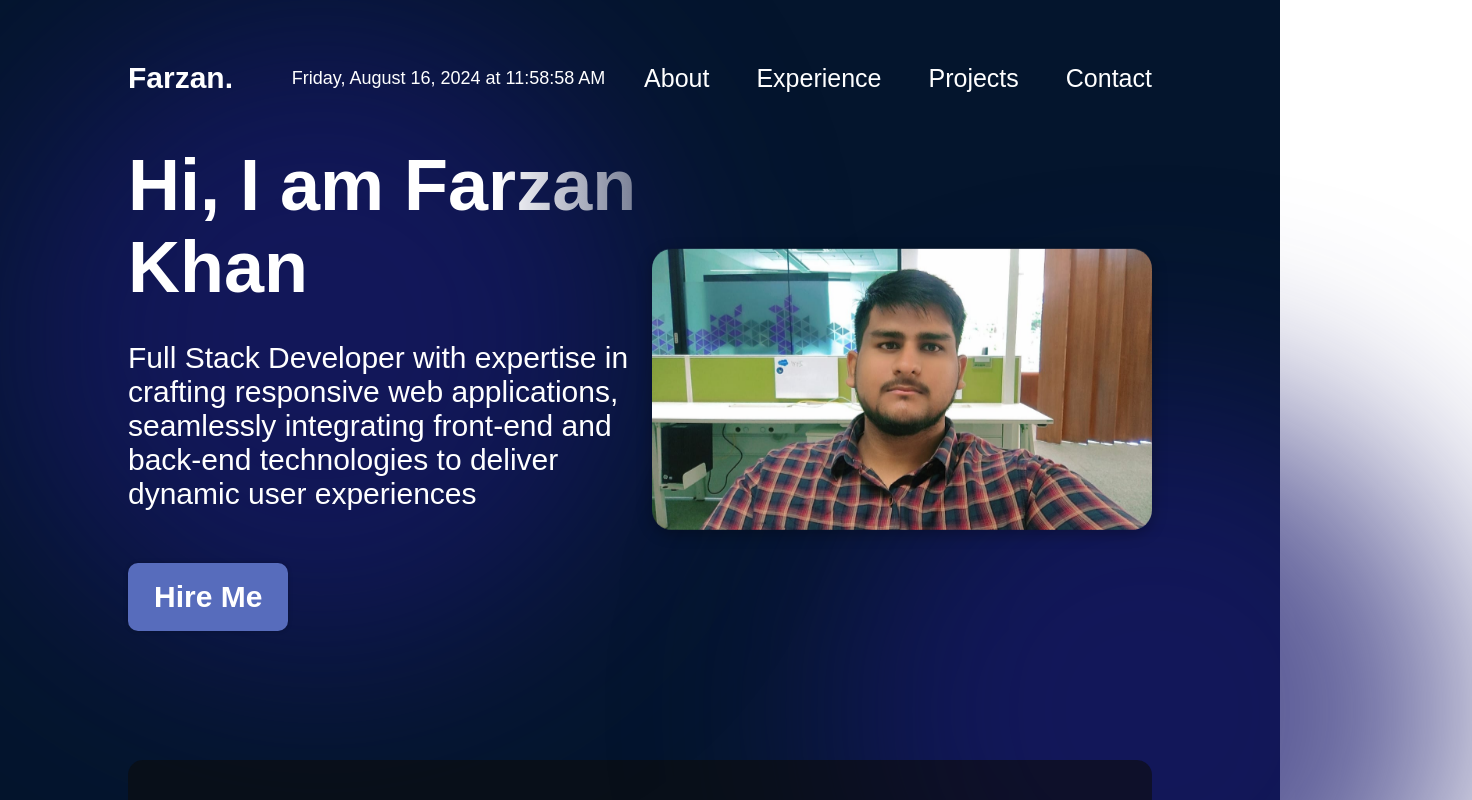
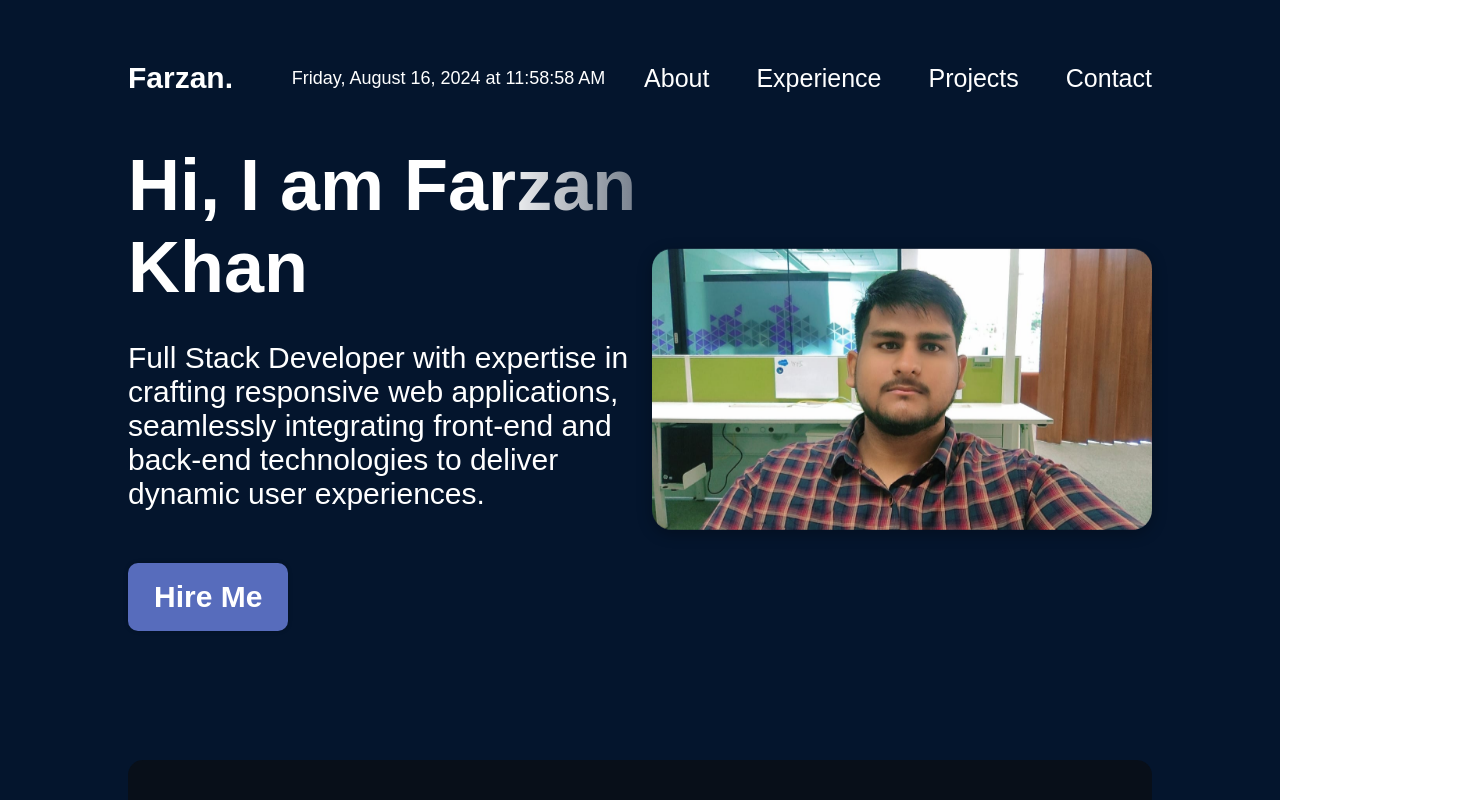
Before and after one commit to khanfarzan17/Personal-Portfolio, a React (Vite) app: page / in a window 1280 px wide. Shown: the top 800 px of the page, 1472 px wide, since content can reach past the window. Built offline with nearby package versions, Linux system fonts and the light colour scheme; no server answers; the HTML template or start-up script is replaced by a standard one.

Commit message:
Lazy-Loading-Implemented

```diff
--- a/src/Components/Hero.jsx
+++ b/src/Components/Hero.jsx
@@ -3,11 +3,12 @@ import styles from "./Hero.module.css";
 
 const Hero = () => {
   const phoneNumber = "917631528775";
-  const message = "Thanks For Contacting Farzan !";
+  const message = "Thanks For Contacting Farzan!";
 
   const whatsappLink = `https://wa.me/${phoneNumber}?text=${encodeURIComponent(
     message
   )}`;
+
   return (
     <section className={styles.container}>
       <div className={styles.content}>
@@ -15,7 +16,7 @@ const Hero = () => {
         <p className={styles.description}>
           Full Stack Developer with expertise in crafting responsive web
           applications, seamlessly integrating front-end and back-end
-          technologies to deliver dynamic user experiences
+          technologies to deliver dynamic user experiences.
         </p>
         <a
           href={whatsappLink}
@@ -27,12 +28,13 @@ const Hero = () => {
         </a>
       </div>
       <img
-        src="assests/hero/profilepicture1.png"
-        alt="hero image"
+        src="/assests/hero/profilepicture1.png"
+        alt="Profile picture of Farzan Khan"
         className={styles.heroImage}
+        loading="lazy"
       />
-      <div className={styles.topblur}></div>
-      <div className={styles.bottomblur}></div>
+      <div className={styles.topBlur}></div>
+      <div className={styles.bottomBlur}></div>
     </section>
   );
 };
```
